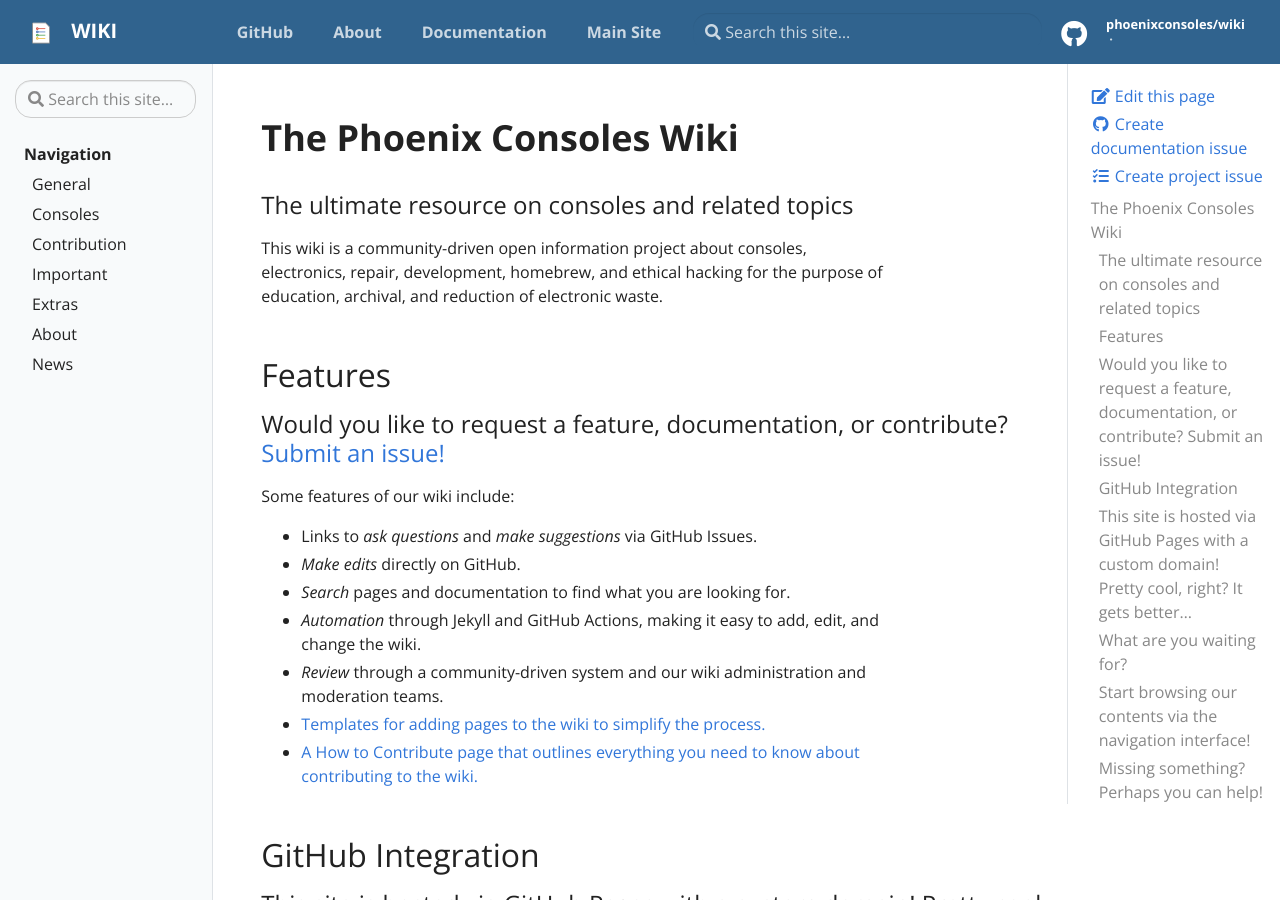
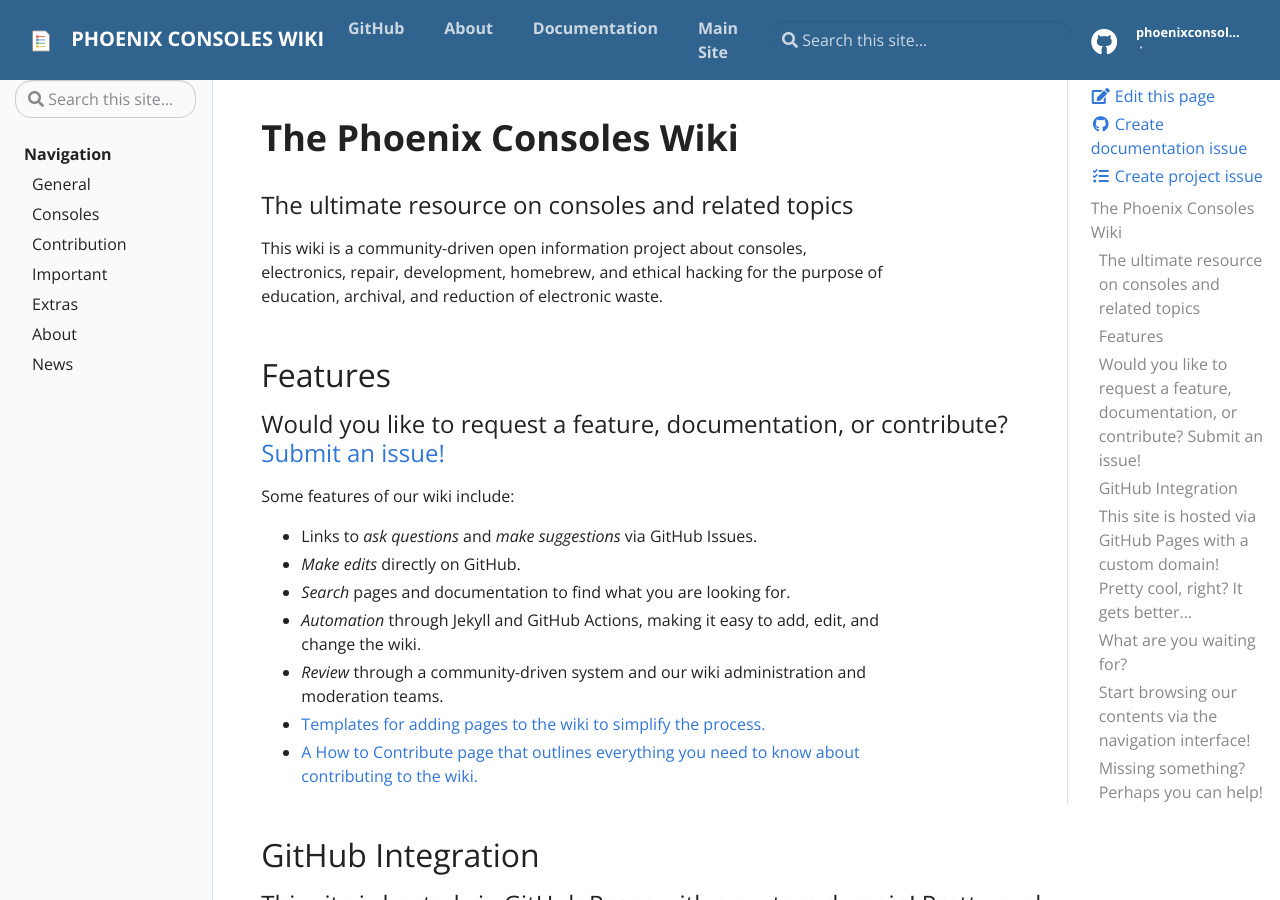
Before and after one commit to PhoenixConsoles/wiki, a Jekyll site: the page built from pages/index.md, in a window 1280 px wide and 900 px high. Built offline with Jekyll 4.4.1, drawn with Linux system fonts in a browser that asks for light colours.

Commit message:
Update _config.yml

```diff
--- a/_config.yml
+++ b/_config.yml
@@ -14,9 +14,9 @@
 # You can create any custom variable you would like, and they will be accessible
 # in the templates via {{ site.myvariable }}.
 
-title: Wiki
-email: wiki@phoenixconsoles.org
-webdev: Ashtin Wilkin-Blanchard
+title: Phoenix Consoles Wiki
+email: "wiki@phoenixconsoles.org"
+webdev: "Ashtin Wilkin-Blanchard"
 operator: Blanchard Repair Group, LLC. dba. Phoenix Consoles
 description: > # this means to ignore newlines until "baseurl:"
   Write an awesome description for your new site here. You can edit this
```
